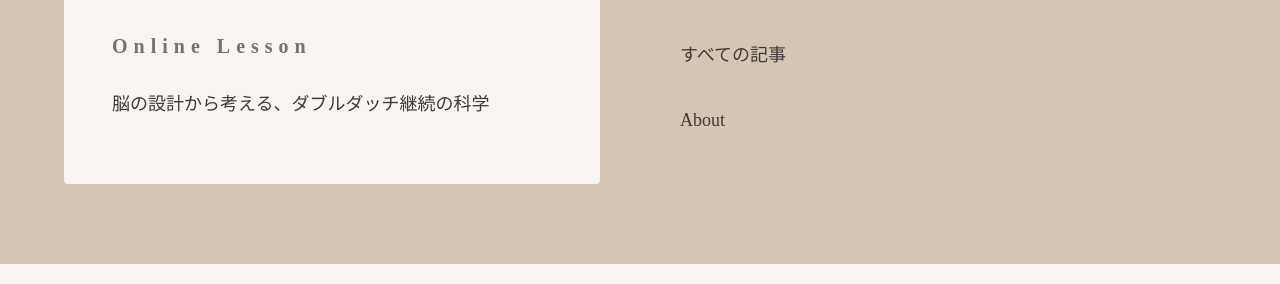
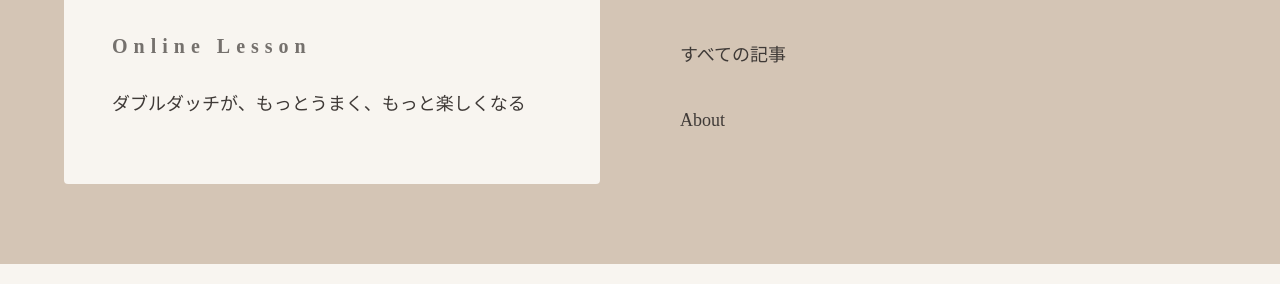
Before and after one commit to JunyaUnityDev/haribow-online-lesson-articles, a Jekyll site: the page built from index.html, in a window 1280 px wide. Shown: the part 334-618 px from the top of the page. Built offline with Jekyll 4.4.1, drawn with Linux system fonts in a browser that asks for light colours; some web fonts are replaced.

Commit message:
Replace tagline with friendlier copy for younger audience
- Old: 脳の設計から考える、ダブルダッチ継続の科学
- New: ダブルダッチが、もっとうまく、もっと楽しくなる

Reason: students range from elementary school to adult.
Previous tagline was too academic / 漢字-heavy for kids.

Co-Authored-By: Claude Opus 4.7 <noreply@anthropic.com>

```diff
--- a/_config.yml
+++ b/_config.yml
@@ -1,5 +1,5 @@
 title: HARIBOW Online Lesson
-tagline: 脳の設計から考える、ダブルダッチ継続の科学
+tagline: ダブルダッチが、もっとうまく、もっと楽しくなる
 description: HARIBOW のオンラインレッスン受講者向けに、思想・技術記事を発信します。
 url: https://junyaunitydev.github.io
 baseurl: /haribow-online-lesson-articles
```
